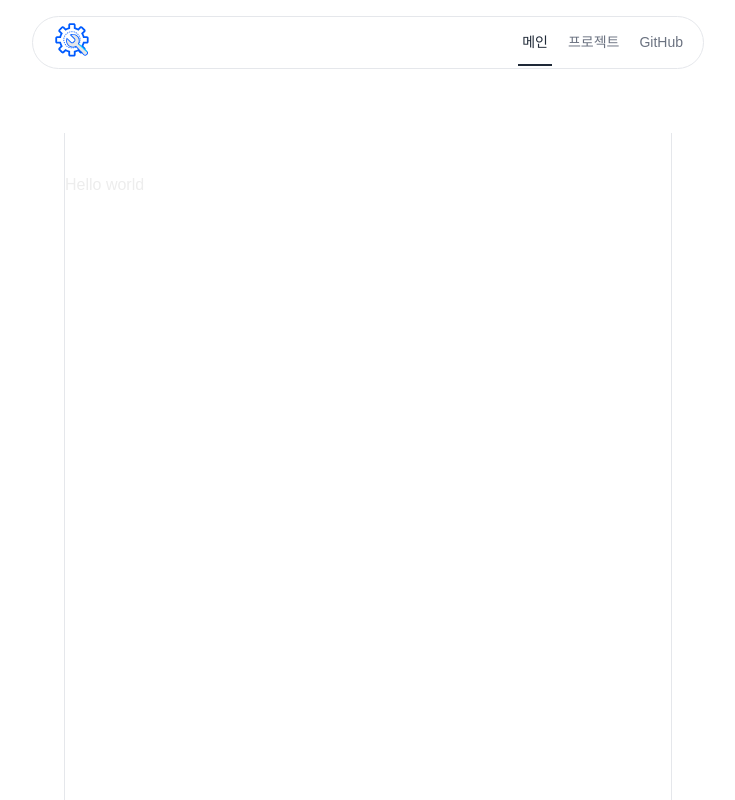
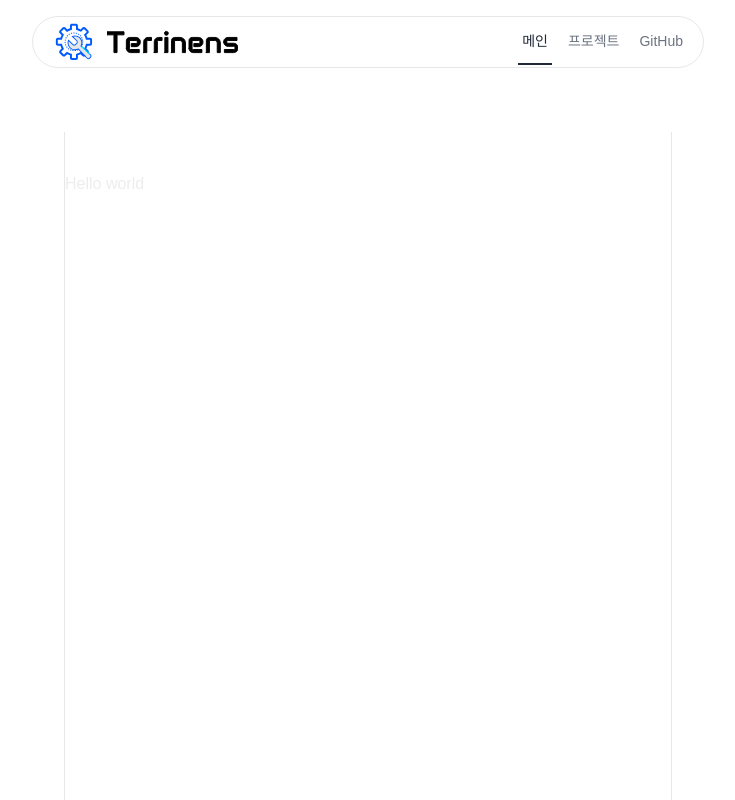
Before and after one commit to terrinens/blog, a Next.js app: page / in a window 1280 px wide. Shown: the top 800 px of the page, without its empty margins (272-1007 px from the left). Built offline with nearby package versions, Linux system fonts and the light colour scheme.

Commit message:
ref : 헤더 변경

```diff
--- a/src/app/components/frame/Header.tsx
+++ b/src/app/components/frame/Header.tsx
@@ -1,5 +1,6 @@
 import Image from "next/image";
-import logo from "@/public/svg/system-settings-svgrepo-com.svg"
+import logo from "@/public/svg/logo.svg"
+import name from "@/public/svg/Terrinens.svg"
 
 const Header = () => {
     return (
@@ -8,10 +9,10 @@ const Header = () => {
                 className="mt-4 relative max-w-2xl w-full bg-white border border-gray-200 rounded-[2rem] mx-2 py-2.5 md:flex md:items-center md:justify-between md:py-0 md:px-4 md:mx-auto">
                 <div className="px-4 md:px-0 flex justify-between items-center">
                     <div>
-                        {/* 헤더 로고  */}
-                        <a className="flex-none rounded-md text-xl inline-block font-semibold focus:outline-none focus:opacity-80"
+                        <a className="flex rounded-md text-xl font-semibold focus:outline-none focus:opacity-80"
                            href="/" aria-label="Preline">
-                            <Image className='h-auto' src={logo} alt='logo' width={50} height={30} />
+                            <Image className='h-auto' src={logo} alt='logo' width={50} height={30}/>
+                            <Image className='ml-2' src={name} alt='name'/>
                         </a>
                     </div>
 
```
Also changed, not shown: src/public/svg/Terrinens.svg (added), src/public/svg/logo.svg (renamed from src/public/svg/system-settings-svgrepo-com.svg).
